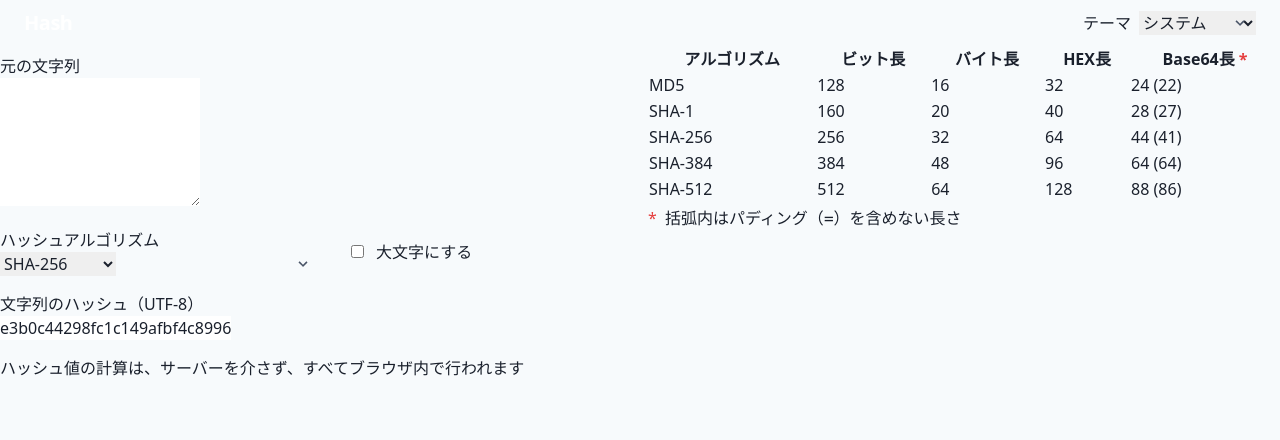
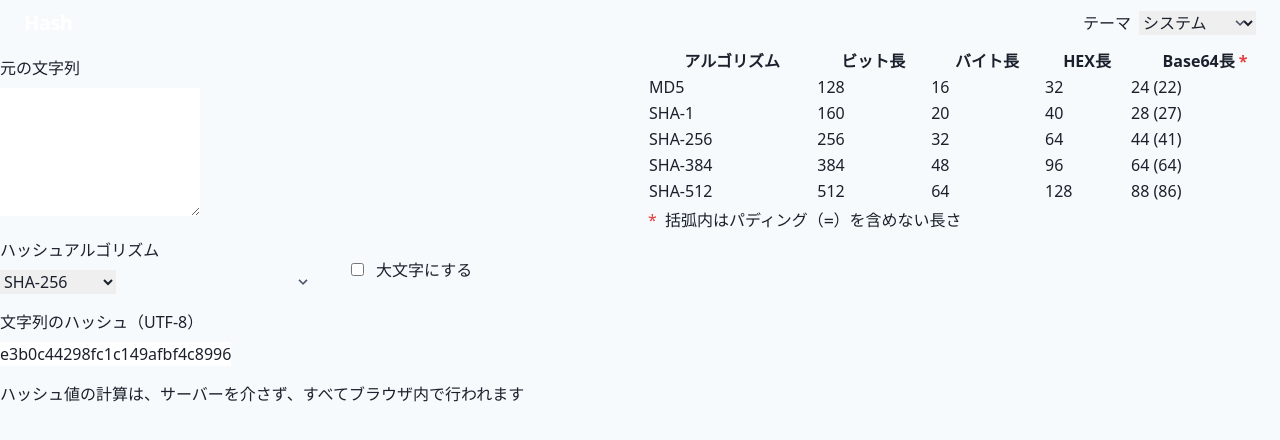
Before and after one commit to SegaraRai/hash, a Vue app: page / in a window 1280 px wide. Shown: the top 440 px of the page. Built offline with nearby package versions, Linux system fonts and the light colour scheme.

Commit message:
デザイン調整

```diff
--- a/src/App.vue
+++ b/src/App.vue
@@ -38,9 +38,9 @@ export default {
 </script>
 
 <template>
-  <header>
+  <header class="fixed w-full">
     <nav class="flex items-center justify-between px-6 py-2" :class="$style.nav$$q">
-      <div class="flex items-center flex-shrink-0 mr-6 text-white">
+      <div class="flex items-center flex-shrink-0 mr-6 text-white cursor-default select-none">
         <span class="font-semibold text-xl tracking-tight">Hash</span>
       </div>
       <div class="flex-grow"></div>
@@ -59,17 +59,17 @@ export default {
       </label>
     </nav>
   </header>
-  <main class="container mx-auto">
+  <main class="container mx-auto pt-12">
     <div class="mx-auto lg:flex lg:flex-row">
       <div class="lg:flex-1 lg:mr-2">
         <template v-if="supported$$q">
-          <label class="block mt-2">
-            <div class="font-medium">元の文字列</div>
+          <label class="block">
+            <div class="font-medium py-2">元の文字列</div>
             <textarea v-model="src$$q" :class="$style.input$$q" class="h-32"></textarea>
           </label>
-          <div class="flex items-end mt-4">
+          <div class="flex items-end mt-2">
             <label class="block flex-grow">
-              <div class="font-medium">ハッシュアルゴリズム</div>
+              <div class="font-medium py-2">ハッシュアルゴリズム</div>
               <div class="relative">
                 <select v-model="algorithm$$q" :class="$style.input$$q" class="pr-8">
                   <option>SHA-1</option>
@@ -87,12 +87,12 @@ export default {
               大文字にする
             </label>
           </div>
-          <label class="block mt-4">
-            <div class="font-medium">文字列のハッシュ（UTF-8）</div>
-            <input v-model="dest$$q" type="text" :class="$style.input$$q" readonly>
+          <label class="block mt-2">
+            <div class="font-medium py-2">文字列のハッシュ（UTF-8）</div>
+            <input v-model="dest$$q" type="text" :class="$style.input$$q" class="select-all" readonly>
           </label>
-          <div class="mt-4">
-            <div>ハッシュ値の計算は、サーバーを介さず、すべてブラウザ内で行われます</div>
+          <div class="mt-2">
+            <div class="py-2">ハッシュ値の計算は、サーバーを介さず、すべてブラウザ内で行われます</div>
           </div>
         </template>
         <template v-else>
```
